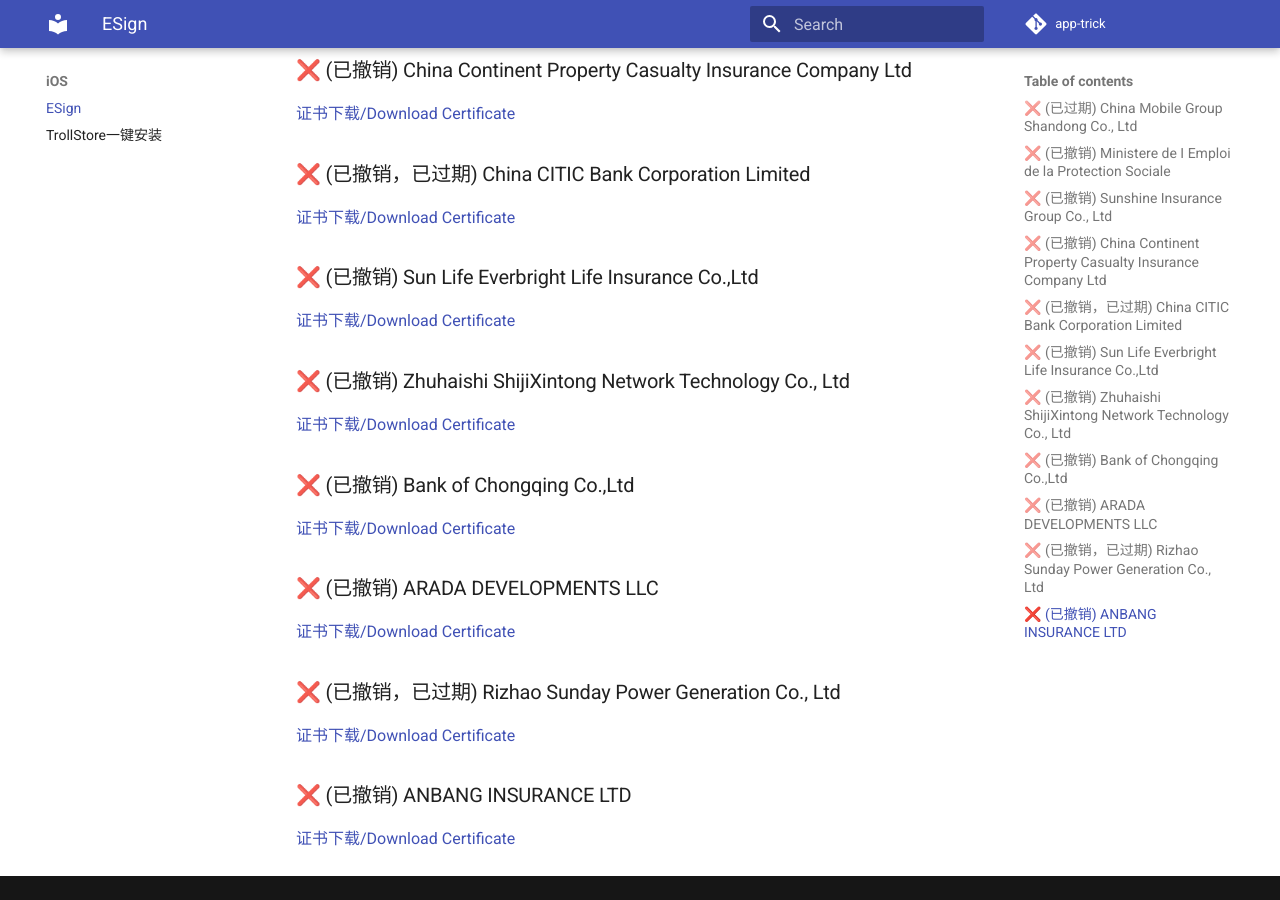
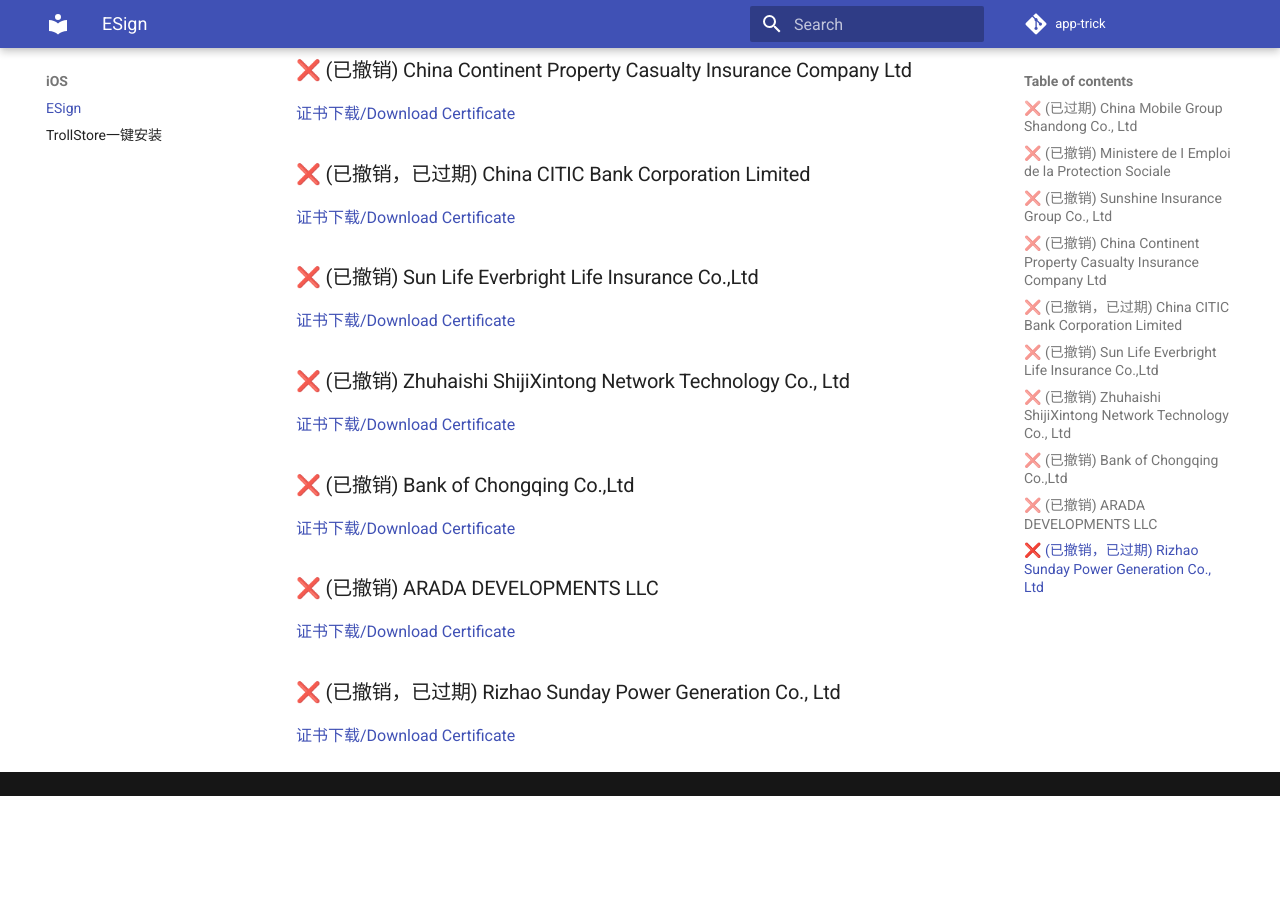
Before and after one commit to app-trick/app-trick.github.io, an MkDocs documentation site: the page built from docs/iOS/Esign.md, in a window 1280 px wide and 900 px high, scrolled down 650 px. Built offline with MkDocs 1.6.1 and Material for MkDocs 9.7.7, drawn with Linux system fonts in a browser that asks for light colours; comment, search, counter and statistics services are not loaded; after the commit the page ends 1446 px from its top, so only the background shows below that.

Commit message:
Esign Repo Update

```diff
--- a/docs/iOS/Esign.md
+++ b/docs/iOS/Esign.md
@@ -28,5 +28,3 @@
 [证书下载/Download Certificate](/iOS/cert/ARADA%20DEVELOPMENTS%20LLC.zip)
 ### ❌ (已撤销，已过期) Rizhao Sunday Power Generation Co., Ltd
 [证书下载/Download Certificate](/iOS/cert/Rizhao%20Sunday%20Power%20Generation%20Co.%2C%20Ltd.zip)
-### ❌ (已撤销) ANBANG INSURANCE LTD
-[证书下载/Download Certificate](/iOS/cert/ANBANG%20INSURANCE%20LTD.zip)
--- a/docs/iOS/cert/list.txt
+++ b/docs/iOS/cert/list.txt
@@ -8,4 +8,3 @@
 Bank of Chongqing Co.,Ltd.zip
 ARADA DEVELOPMENTS LLC.zip
 Rizhao Sunday Power Generation Co., Ltd.zip
-ANBANG INSURANCE LTD.zip
```
Also changed, not shown: 1 other file.
